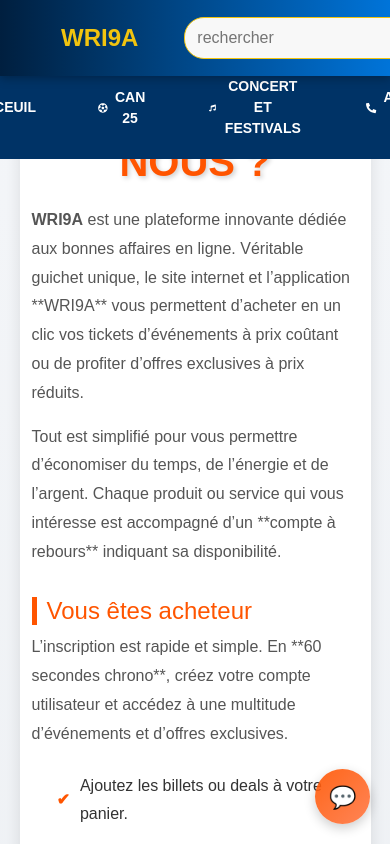
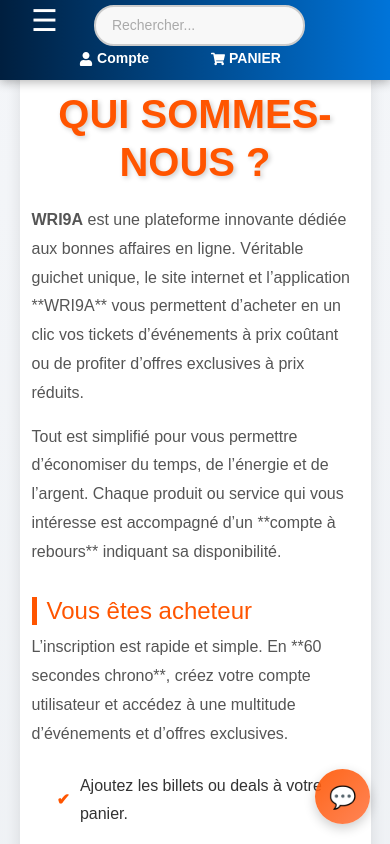
Before and after one commit to IBRAhii797/tickets, a React (Create React App) app in the folder front/: page /about in a window 390 px wide. Shown: the top 844 px of the page. Built offline with nearby package versions, Linux system fonts and the light colour scheme.

Commit message:
responsive nav bar

```diff
--- a/front/src/nav-bar/Navbar.css
+++ b/front/src/nav-bar/Navbar.css
@@ -1,12 +1,13 @@
 /* Style P-NAV (Barre principale) */
 .P-NAV {
-  background: linear-gradient(to right, #001f3f, #0074D9); /* نفس لون الخلفية ديال السلايدر */
-  padding: 12px 30px;
+  background: linear-gradient(to right, #001f3f, #0074D9); /* Même couleur de fond que le slider */
+
+  padding: 80px 5%;
   display: flex;
   justify-content: space-between;
   align-items: center;
   position: fixed;
-  top: 0;
+  top: -15px;
   left: 0;
   width: 100%;
   z-index: 1000;
@@ -27,19 +28,79 @@
   margin: 0 15px;
 }
 
+/* Search input */
+.search-input1 {
+  padding: 8px 16px; /* Add padding for the text inside the input */
+  border: 2px solid #ccc; /* Light border */
+  border-radius: 20px; /* Rounded corners */
+  background-color: #f8f8f8; /* Light background color */
+  color: #333; /* Dark text color for good readability */
+  font-size: 16px; /* Font size for better readability */
+  width: 100%; /* Full width for responsiveness */
+  max-width: 400px; /* Limit the width to make it not too large */
+  transition: border-color 0.3s ease, box-shadow 0.3s ease; /* Smooth transition for focus effect */
+}
+
+.search-input1:focus {
+  border-color: #eae3e0; /* Orange border on focus */
+  outline: none; /* Remove default outline */
+  box-shadow: 0 0 5px rgba(255, 85, 0, 0.5); /* Subtle shadow to highlight the input field */
+}
+
+.search-input1::placeholder {
+  color: #aaa; /* Light gray color for the placeholder text */
+  font-size: 14px; /* Slightly smaller placeholder text */
+}
+
+/* Search icon */
+.search-icon1 {
+  position: absolute;
+  right: 1132px;
+  top: 28px;
+  color: #1515cf;
+  cursor: pointer;
+}
+
 /* Logo */
 .P-NAV .logo {
-  font-size: 24px; /* Augmenter légèrement la taille */
+  font-size: 25px; /* Increase size */
   font-weight: bold;
   text-transform: uppercase;
-  color: #f1c40f; /* Couleur dorée */
-  font-family: 'Poppins', sans-serif; /* Changer la police en Poppins par exemple */
+  color: #dafeff; /* Gold color */
+  font-family: 'Poppins', sans-serif; /* Poppins font */
   display: flex;
   justify-content: center;
   align-items: center;
   text-align: center;
-  width: 100%; /* S'assurer que l'élément occupe toute la largeur */
+  width: 600%; /* Ensure it takes the full width */
 }
+.logout {
+   /* Couleur d'arrière-plan (orange rouge) */
+   background-color: #0074D9;
+  color: white; /* Couleur du texte */
+  font-size: 16px; /* Taille de police modérée */
+  font-weight: bold; /* Texte en gras */
+  padding: 10px 20px; /* Espacement autour du texte */
+  border-radius: 25px; /* Coins arrondis */
+  border: none; /* Aucune bordure */
+  cursor: pointer; /* Curseur de la souris comme un bouton cliquable */
+  transition: background-color 0.3s ease, transform 0.3s ease; /* Animation douce sur le survol */
+}
+
+.logout:hover {
+  background-color: #ff5500; /* Changer la couleur d'arrière-plan lorsque l'on survole */
+  transform: scale(1.05); /* Augmenter légèrement la taille du bouton */
+}
+
+.logout:focus {
+  outline: none; /* Supprimer le contour par défaut */
+}
+
+.logout:active {
+  background-color: #9C3B2F; /* Changer la couleur lors du clic */
+  transform: scale(1); /* Annuler l'effet de survol pendant le clic */
+}
+
 
 /* Links */
 .P-NAV a {
@@ -53,32 +114,16 @@
 
 .P-NAV a:hover {
   background-color: #ff5500;
-  color: white;/* نفس لون نقاط السلايدر */
+  color: white;
   border-radius: 20px;
-}
-
-/* Search input */
-.P-NAV input[type="search"] {
-  padding: 8px 12px;
-  border: 1px solid #f1c40f; /* ذهبي */
-  border-radius: 20px;
-  background-color: #f8f8f8;
-  color: #333;
-  transition: border-color 0.3s ease;
-  width: 250px;
-}
-
-.P-NAV input[type="search"]:focus {
-  border-color: #ff5500; /* برتقالي */
-  outline: none;
 }
 
 /* ---- D-NAV (Barre secondaire) ---- */
 .D-NAV {
-  background-color: #003366; /* نفس خلفية السلايدر */
+  background-color: #003366; /* Same color as the slider */
   padding: 12px 0;
   position: fixed;
-  top: 56px; /* تحت P-NAV مباشرة */
+  top: 56px; /* Just below P-NAV */
   left: 0;
   width: 100%;
   display: flex;
@@ -87,7 +132,7 @@
   z-index: 999;
 }
 
-/* Links في D-NAV */
+/* Links in D-NAV */
 .D-NAV a {
   color: white;
   text-decoration: none;
@@ -106,20 +151,21 @@
   color: white;
 }
 
-
+/* Panier message */
 .panier-message {
   position: fixed;
-  top: 70px; /* Ajuste cette valeur pour le placer juste au-dessus du panier */
-  right: 4px; /* Aligne le message avec le bouton du panier */
+  top: 70px;
+  right: 4px;
   background-color: white;
   padding: 40px;
   box-shadow: 0 5px 15px rgba(0, 0, 0, 0.2);
-  z-index: 999; /* Assure-toi que le message soit au-dessus des autres éléments */
-  width: 300px;
+  z-index: 999;
+  width: 400px;
   border-radius: 8px;
   text-align: center;
 }
-/*////////*/
+
+/* Message vide du panier */
 .empty-message h3 {
   font-size: 18px;
   font-weight: bold;
@@ -147,17 +193,18 @@
 .view-products-button:hover {
   background-color: darkorange;
 }
-/* Style pour le lien de connexion */
+
+/* Style for login link */
 .login-hover {
   position: relative;
   display: inline-block;
 }
 
-/* Cadre au survol */
+/* Hover frame */
 .login-dropdown {
   display: none;
   position: absolute;
-  top: 20px;  /* Positionner juste sous le bouton */
+  top: 20px;
   left: 0;
   background-color: white;
   box-shadow: 0 4px 8px rgba(0, 0, 0, 0.1);
@@ -182,3 +229,220 @@
 .login-dropdown a:hover {
   background-color: #f96706;
 }
+
+/* Menu */
+.menu-button {
+  background: none;
+  border: none;
+  font-size: 24px;
+  color: white;
+  cursor: pointer;
+}
+
+.menu-button:hover {
+  background-color: #0056b3;
+}
+
+.menu-dropdown {
+  position: absolute;
+  top: 100%;
+  left: 0;
+  background-color: rgb(236, 241, 245);
+  box-shadow: 0 4px 12px rgba(0, 0, 0, 0.2);
+  padding: 10px;
+  border-radius: 5px;
+  width: auto;
+  gap: 15px;
+  z-index: 999;
+}
+
+.menu-dropdown a {
+  display: flex;
+  text-decoration: none;
+  color: #161515;
+  padding: 8px;
+}
+
+.menu-dropdown a:hover {
+  background-color: #ec7b11;
+}
+
+.menu-dropdown a svg {
+  margin-right: 10px;
+}
+
+/* التصميم المتجاوب - الشاشات الصغيرة (الجوال) */
+@media screen and (max-width: 480px) {
+  .P-NAV {
+    flex-direction: column;
+    padding: 10px;
+  }
+  .P-NAV .logo{
+    display: none;
+  }
+  .P-NAV input[type="search"] {
+    width: 100%;
+    margin-top: 10px;
+  }
+
+  .D-NAV {
+    flex-direction: column;
+    gap: 15px;
+    display: none; /* إخفاء شريط التنقل الثانوي على الشاشات الصغيرة */
+  }
+
+  .D-NAV a {
+    font-size: 12px;
+    padding: 10px;
+  }
+
+  .menu-dropdown {
+    width: 100%;
+    left: 0;
+    padding: 10px 20px;
+  }
+
+
+  .menu-dropdown a {
+    font-size: 14px;
+  }
+
+  .login-dropdown {
+    width: 100%;
+    padding: 15px 10px;
+    text-align: center;
+  }
+
+  .panier-message {
+    width: 80%;
+    padding: 20px;
+  }
+
+  .menu-toggle {
+    display: block;
+  }
+
+  .menu-button {
+    font-size: 30px;
+  }
+
+  .search-input1 {
+    width: 100%;
+    padding: 8px 16px;
+    font-size: 14px;
+    margin-top: 10px;
+  }
+
+  /* إخفاء العناصر الموجودة في .right-items على الشاشات الصغيرة */
+  .right-items {
+    display: none;
+  }
+}
+
+
+/* Responsive Design - Medium Screens (Tablet) */
+@media screen and (min-width: 481px) and (max-width: 768px) {
+  .P-NAV {
+    flex-direction: column;
+    padding: 10px;
+  }
+
+  .P-NAV input[type="search"] {
+    width: 80%;
+    margin-top: 10px;
+
+  }
+  .P-NAV .logo{
+    display: none;
+  }
+  .P-NAV .menu-button{
+    margin-left: -150px;
+  }
+  .P-NAV .search-container{
+margin-left: -80px;
+  }
+
+  .D-NAV {
+    flex-direction: column;
+    gap: 15px;
+    display: none; /* Masquer la barre de navigation secondaire sur les tablettes */
+  }
+
+  .D-NAV a {
+    font-size: 14px;
+    padding: 10px;
+  }
+
+  .menu-dropdown {
+    width: 100%;
+    left: 0;
+    padding: 10px 20px;
+  }
+
+  .menu-dropdown a {
+    font-size: 14px;
+  }
+
+  .login-dropdown {
+    width: 100%;
+    padding: 15px 10px;
+    text-align: center;
+  }
+
+  .panier-message {
+    width: 80%;
+    padding: 20px;
+  }
+
+  .menu-toggle {
+    display: block;
+  }
+
+  .menu-button {
+    font-size: 30px;
+  }
+
+  .search-input1 {
+    width: 80%;
+    padding: 8px 16px;
+    font-size: 14px;
+    margin-top: 10px;
+  }
+  .right-items {
+    display: none;
+  }
+
+}
+
+/* Responsive Design - Large Screens (Desktop) */
+@media screen and (min-width: 769px) {
+  .P-NAV {
+    flex-direction: row;
+    padding: 15px 30px;
+  }
+
+  .D-NAV {
+    flex-direction: row;
+    gap: 30px;
+    display: flex; /* Afficher la barre de navigation secondaire sur les grands écrans */
+  }
+
+  .D-NAV a {
+    font-size: 14px;
+    padding: 12px 16px;
+  }
+
+  .menu-dropdown {
+    display: none; /* Masquer les menus déroulants sur les écrans larges */
+  }
+
+  .menu-button {
+    display: none; /* Masquer le menu hamburger sur les grands écrans */
+  }
+
+  .search-input1 {
+    width: 250px;
+    padding: 8px 16px;
+  }
+
+}
--- a/front/src/nav-bar/Navbar.js
+++ b/front/src/nav-bar/Navbar.js
@@ -1,7 +1,7 @@
 import React, { useState, useEffect, useRef } from "react";
 import { Link, useNavigate } from "react-router-dom";
 import "./Navbar.css";
-import { FaHome,FaSignOutAlt , FaUser, FaShoppingCart, FaPhoneAlt, FaFutbol, FaMusic } from 'react-icons/fa';
+import { FaHome, FaSignOutAlt, FaUser, FaShoppingCart, FaPhoneAlt, FaFutbol, FaMusic, FaSearch } from 'react-icons/fa'; // Ajout de FaSearch
 import Login from '../Login/Login';
 
 export default function Navbar() {
@@ -9,9 +9,15 @@ export default function Navbar() {
   const [showPanierMessage, setShowPanierMessage] = useState(false);
   const [items, setItems] = useState([]);
   const [showLoginOptions, setShowLoginOptions] = useState(false);
+  const [showMenu, setShowMenu] = useState(false);
+  const [searchQuery, setSearchQuery] = useState("");
   const [isLoggedIn, setIsLoggedIn] = useState(!!localStorage.getItem("token"));
   const navigate = useNavigate();
   const panierRef = useRef(null);
+
+  const handleSearchChange = (e) => {
+    setSearchQuery(e.target.value);
+  };
 
   const handleLoginClick = () => {
     setShowLogin(true);
@@ -31,7 +37,6 @@ export default function Navbar() {
     }
   };
 
-
   const handlePanierClick = (e) => {
     e.stopPropagation();
     setShowPanierMessage(!showPanierMessage);
@@ -43,6 +48,10 @@ export default function Navbar() {
 
   const handleMouseLeaveLogin = () => {
     setShowLoginOptions(false);
+  };
+
+  const handleMenuClick = () => {
+    setShowMenu(!showMenu);
   };
 
   useEffect(() => {
@@ -66,35 +75,55 @@ export default function Navbar() {
     <div>
       <div className="P-NAV">
         <ul className="left-items">
+          <li className="menu-toggle">
+            <button onClick={handleMenuClick} className="menu-button">☰</button>
+            {showMenu && (
+              <div className="menu-dropdown">
+                <Link to="/page1"><FaHome /> Accueil</Link>
+                <Link to="/can-page"><FaFutbol /> CAN 25</Link>
+                <Link to="/concerts-page"><FaMusic /> Concerts et Festivals</Link>
+                <Link to="/about"><FaPhoneAlt /> About Us</Link>
+              </div>
+            )}
+          </li>
+          <li className="search-container">
+            <input
+              type="text"
+              value={searchQuery}
+              onChange={handleSearchChange}
+              placeholder="Rechercher..."
+              className="search-input1"
+            />
+            <li className="search-icon1">
+              <FaSearch />
+            </li>
+          </li>
           <li>
             <Link to="/" className="logo">WRI9A</Link>
-          </li>
-          <li>
-            <input type="search" placeholder="rechercher" />
           </li>
         </ul>
 
         <ul className="right-items">
           <li className="login-hover" onMouseEnter={handleHoverLogin} onMouseLeave={handleMouseLeaveLogin}>
             {isLoggedIn ? (
-              <button onClick={handleLogout} > <FaSignOutAlt /></button>
+              <button className="logout" onClick={handleLogout}> <FaSignOutAlt /></button>
             ) : (
               <>
-                <Link to="" className="">
+                <Link to="" className="compte1">
                   <FaUser /> Compte
                 </Link>
                 {showLoginOptions && (
                   <div className="login-dropdown">
                     <Link to="/login" onClick={handleLoginClick}>Se connecter</Link>
                     <Link to="/newacc">Créer un compte</Link>
-                    <Link to="/adminlogin">admin</Link>
+                    <Link to="/adminlogin">Admin</Link>
                   </div>
                 )}
               </>
             )}
           </li>
           <li>
-            <Link to="#" onClick={handlePanierClick} className="" ref={panierRef}>
+            <Link to="#" onClick={handlePanierClick} className="pan1" ref={panierRef}>
               <FaShoppingCart /> PANIER
             </Link>
           </li>
```
Also changed, not shown: 2 other files (tests, documents, lock files or other folders).
